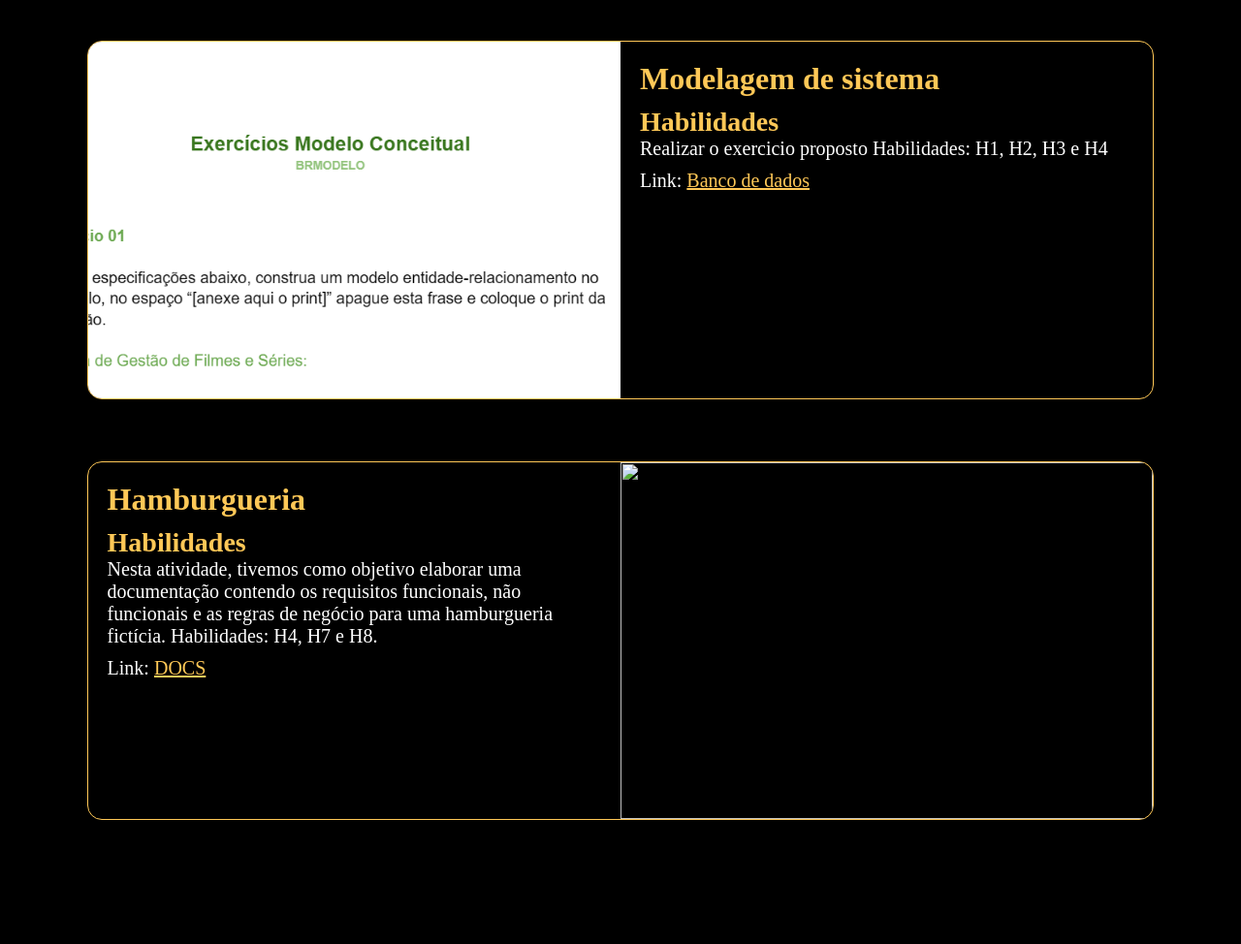
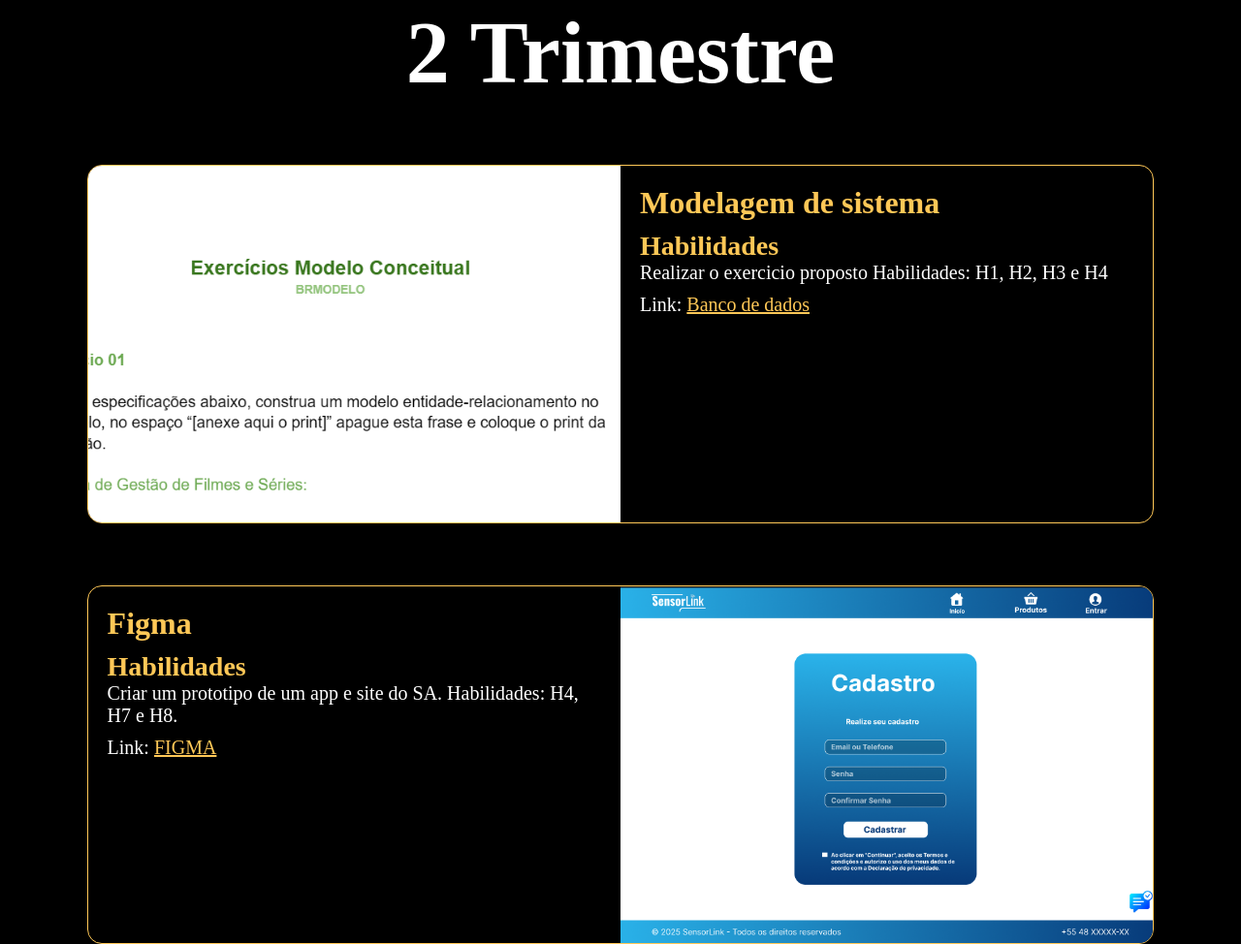
Before and after one commit to BrayanEsteban01/Portfolio.OFICIAL, a plain HTML site: page Materia/Tecnico.html in a window 1280 px wide. Shown: the part 630-1604 px from the top of the page at 97% size. Before the commit the page ends 1476 px from the top, so only its background shows below. Drawn offline with Linux system fonts and the light colour scheme.

Commit message:
Add files via upload

```diff
--- a/Materia/Tecnico.html
+++ b/Materia/Tecnico.html
@@ -22,8 +22,11 @@
             </div>
             <div class="image">
                 <img class="Imagens" src="../Imagens/Captura de tela 2025-04-23 182723.png" alt="">
+
             </div>
             </div>
+                    <h3 class="Titulo">2 Trimestre</h3>
+
         <div id="atv2" class="Atividades">
             <div class="content">
                 <h1>Modelagem de sistema</h1>
@@ -37,12 +40,12 @@
 
                     <div class="Atividades">
             <div class="content">
-                <h1>Hamburgueria</h1>
-                <p><span>Habilidades</span> <br> Nesta atividade, tivemos como objetivo elaborar uma documentação contendo os requisitos funcionais, não funcionais e as regras de negócio para uma hamburgueria fictícia. Habilidades: H4, H7 e H8.</p>
-                <p >Link: <a href="https://docs.google.com/document/d/1WLcKW_gzXG0jgx721WTQLe6p0apFrT7oWhvYHxhPU6A/edit?usp=sharing">DOCS </a></p>
+                <h1>Figma</h1>
+                <p><span>Habilidades</span> <br> Criar um prototipo de um app e site do SA. Habilidades: H4, H7 e H8.</p>
+                <p >Link: <a href="https://www.figma.com/design/oY8m46JMX7suskHOQcDX6j/SensorLink?node-id=0-1&t=5mJbMYDg2ItH67Kq-1">FIGMA </a></p>
             </div>
             <div class="image">
-                <img class="Imagens" src="../Imagens/Ca" alt="">
+                <img class="Imagens" src="../Imagens/Captura de tela 2025-08-28 222034.png" alt="">
             </div>
 </body>
 </html>
```
Also changed, not shown: Materia/Humanas.html (+3 -0 lines), Materia/Matematica.html (+11 -1 lines), S-A.html (+2 -2 lines), Imagens/Captura de tela 2025-08-28 222034.png (added), Imagens/Captura de tela 2025-08-28 223356.png (added), SensorLink.png (added).
